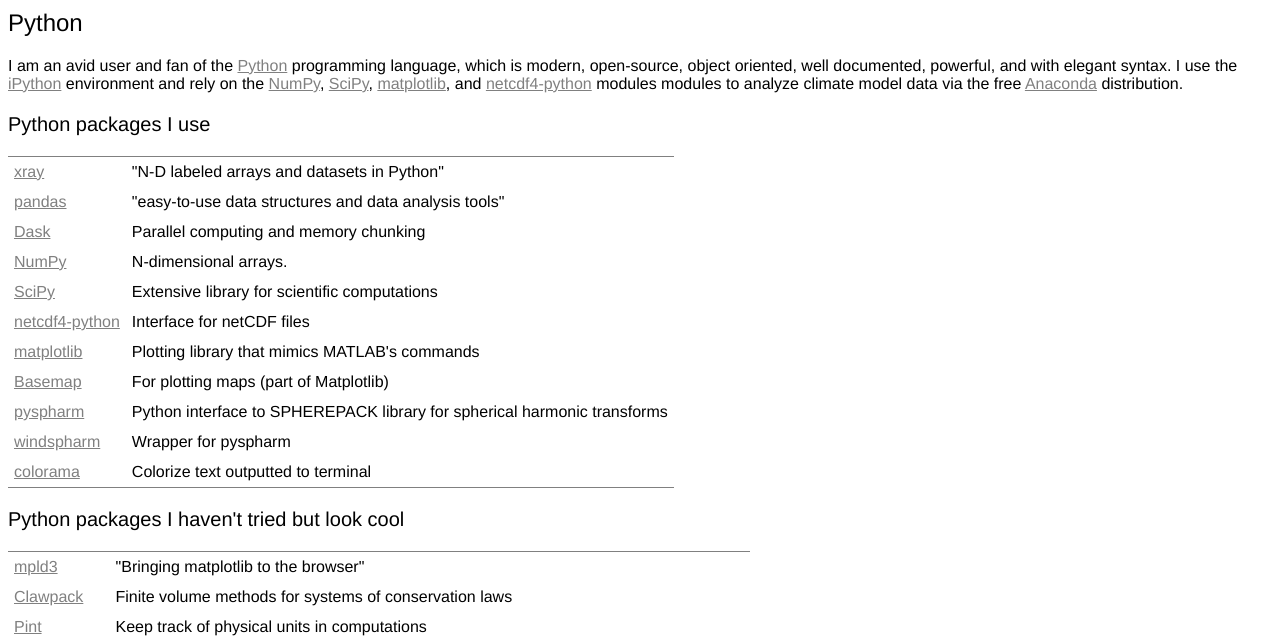
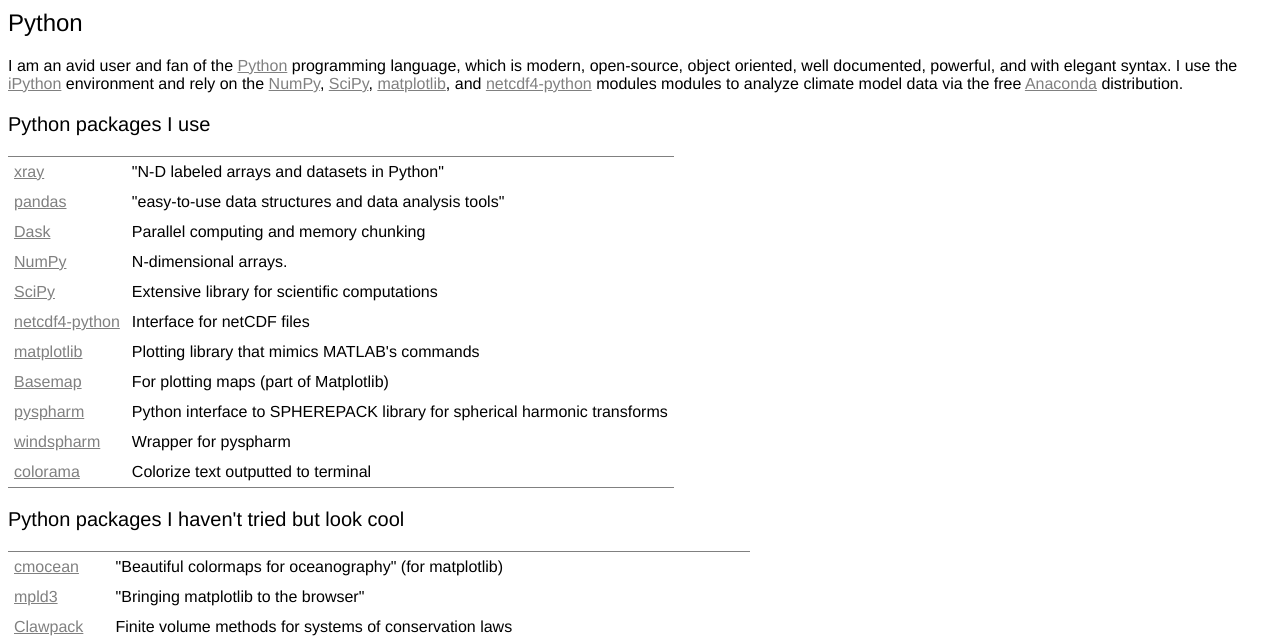
Before and after one commit to spencerahill/my-website, a plain HTML site: page pub/programming.html in a window 1280 px wide. Shown: the part 164-802 px from the top of the page. Drawn offline with Linux system fonts and the light colour scheme.

Commit message:
Add cmocean to Python packages

```diff
--- a/pub/programming.html
+++ b/pub/programming.html
@@ -243,6 +243,11 @@ and <a href="http://netcdf4-python.googlecode.com/svn/trunk/docs/netCDF4-module.
 </colgroup>
 <tbody>
 <tr>
+<td class="org-left"><a href="http://matplotlib.org/cmocean/">cmocean</a></td>
+<td class="org-left">"Beautiful colormaps for oceanography" (for matplotlib)</td>
+</tr>
+
+<tr>
 <td class="org-left"><a href="http://mpld3.github.io/index.html">mpld3</a></td>
 <td class="org-left">"Bringing matplotlib to the browser"</td>
 </tr>
```
Also changed, not shown: 1 other file.
